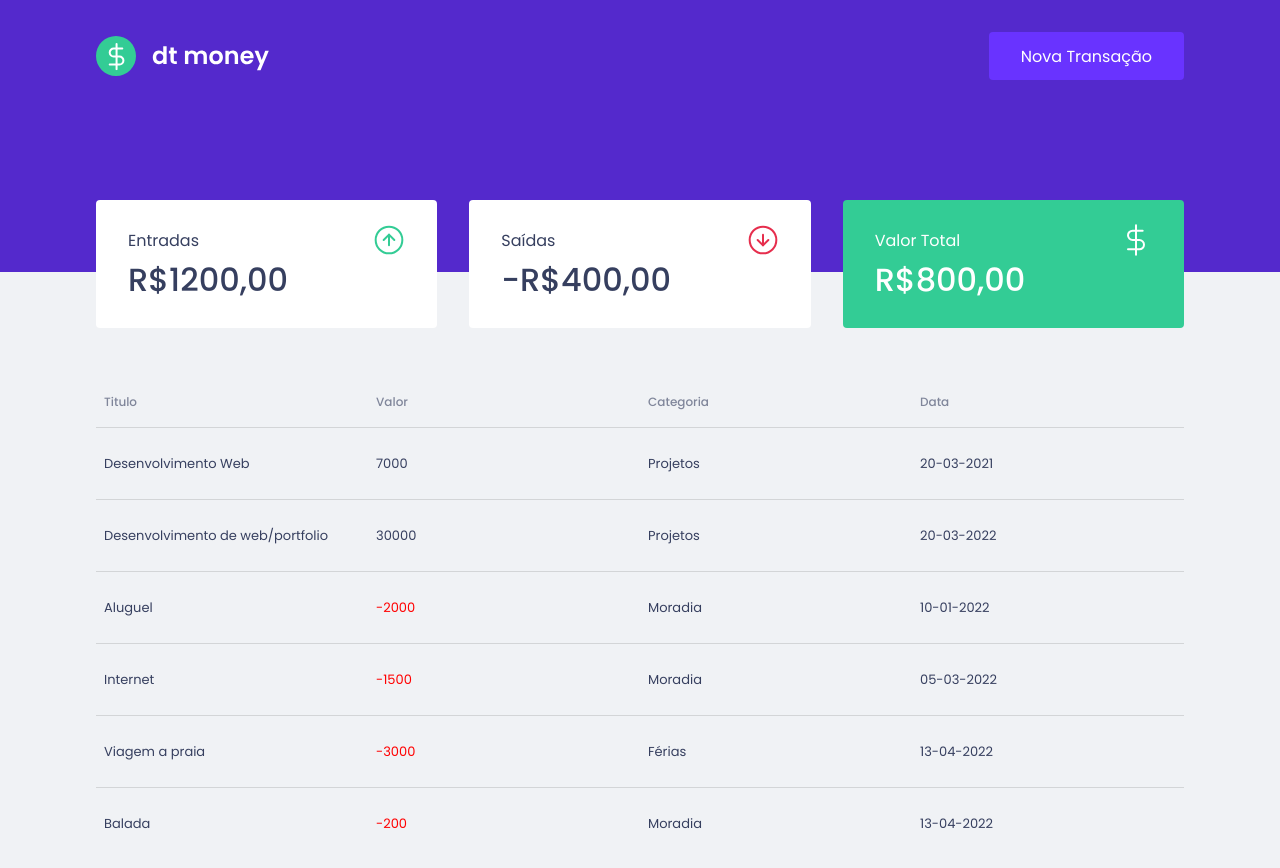
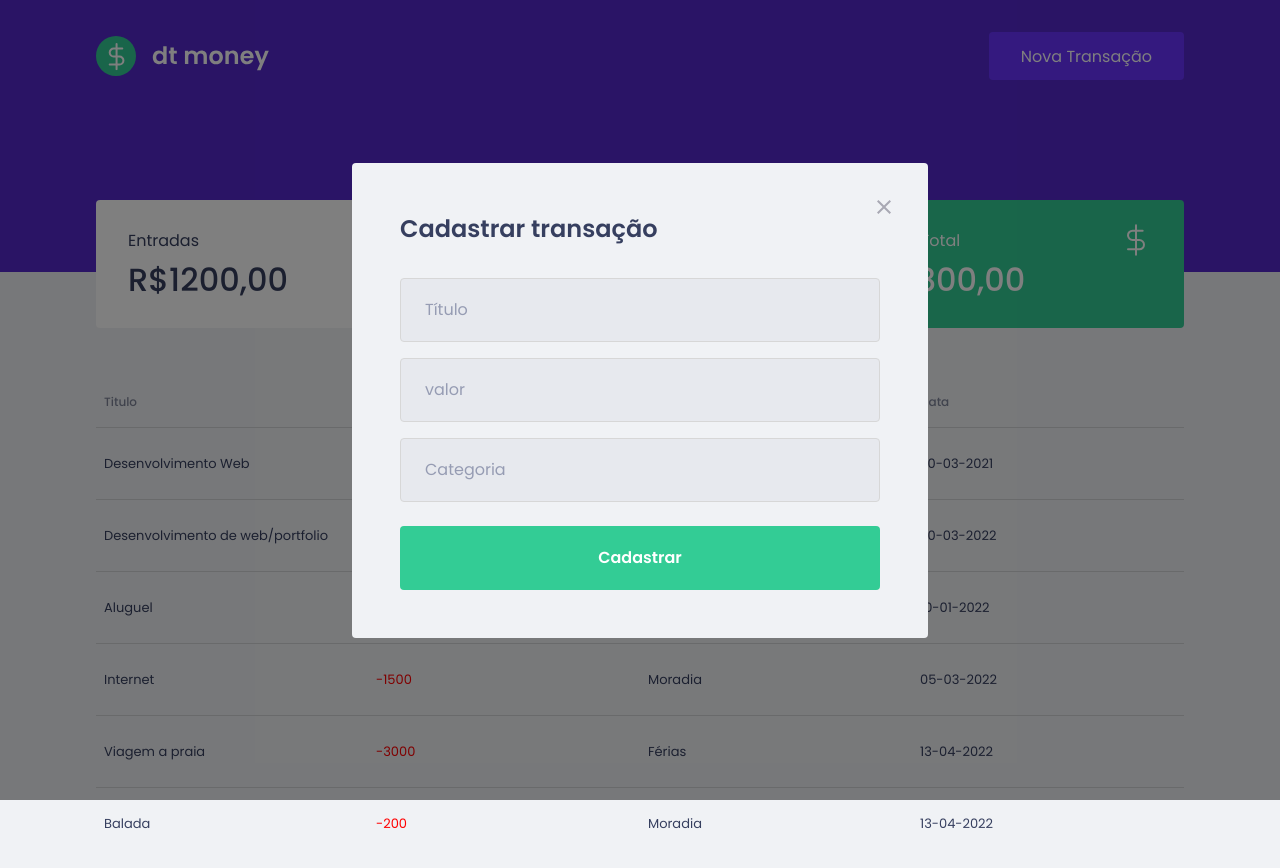
Before and after one commit to dehvieira/dt-money, a React (Vite) app: page / in a window 1280 px wide. Both pictures are taken after a click on the button "Nova Transação". Shown: the top 868 px of the page. Built offline with nearby package versions, Linux system fonts and the light colour scheme; no server answers; what miragejs would draw is missing.

Commit message:
add modal

```diff
--- a/package.json
+++ b/package.json
@@ -16,11 +16,14 @@
     "react": "^17.0.2",
     "react-data-table-component": "^7.4.7",
     "react-dom": "^17.0.2",
+    "react-modal": "^3.14.4",
+    "react-tooltip": "^4.2.21",
     "styled-components": "^5.3.3"
   },
   "devDependencies": {
     "@types/react": "^17.0.38",
     "@types/react-dom": "^17.0.11",
+    "@types/react-modal": "^3.13.1",
     "@types/styled-components": "^5.1.24",
     "@typescript-eslint/eslint-plugin": "^5.10.2",
     "@typescript-eslint/parser": "^5.10.2",
--- a/src/App.tsx
+++ b/src/App.tsx
@@ -1,14 +1,29 @@
 import { Dashboard } from 'components/Dashboard';
 import { Header } from 'components/Header';
-import React from 'react';
+import { NewTransactionModal } from 'components/NewTransactionModal';
+import React, { useState } from 'react';
+import Modal from 'react-modal';
 import { GlobalStyle } from 'styles/global';
 
+Modal.setAppElement('#root');
+
 function App() {
+  const [isNewTransactionModalOpen, setIsNewTransactionModalOpen] = useState(false);
+
+  function handleOpenNewTransactionModal() {
+    setIsNewTransactionModalOpen(true);
+  }
+
+  function handleCloseNewTransactionModal() {
+    setIsNewTransactionModalOpen(false);
+  }
+
   return (
     <>
       <GlobalStyle />
-      <Header />
+      <Header onOpenNewTransactionModal={handleOpenNewTransactionModal} />
       <Dashboard />
+      <NewTransactionModal isOpen={isNewTransactionModalOpen} onRequestClose={handleCloseNewTransactionModal} />
     </>
   );
 }
--- a/src/components/Header/index.tsx
+++ b/src/components/Header/index.tsx
@@ -3,12 +3,18 @@
 import logoImg from '../../assets/logo.svg';
 import { Container, Content } from './styles';
 
-export function Header() {
+interface IHeaderProps {
+  onOpenNewTransactionModal: () => void;
+}
+
+export function Header({ onOpenNewTransactionModal }: IHeaderProps) {
   return (
     <Container>
       <Content>
         <img src={logoImg} alt="Logo Dt money" />
-        <button>Nova Transação</button>
+        <button type="button" onClick={onOpenNewTransactionModal}>
+          Nova Transação
+        </button>
       </Content>
     </Container>
   );
--- /dev/null
+++ b/src/components/NewTransactionModal/index.tsx
@@ -0,0 +1,45 @@
+import React from 'react';
+import Modal from 'react-modal';
+import ReactTooltip from 'react-tooltip'
+import closeImg from '../../assets/close.svg'
+import {Container} from './styles';
+
+interface INewTransitionModalProps {
+  isOpen: boolean;
+  onRequestClose: () => void;
+}
+
+export function NewTransactionModal({ isOpen, onRequestClose }: INewTransitionModalProps) {
+  return (
+    <Modal
+     isOpen={isOpen}
+      onRequestClose={onRequestClose}
+        overlayClassName="react-modal-overlay"
+          className= "react-modal-content"
+    >
+
+      <button type="button" onClick={onRequestClose} className="react-modal-close" data-tip="Clique para fechar">
+          <img src={closeImg} alt="Fechar modal" />
+      </button>
+
+      <Container>
+        <ReactTooltip />
+          <h2>Cadastrar transação</h2>
+
+           <input type="text" placeholder="Título" />
+
+           <input type="number" placeholder="valor" />
+
+           <input placeholder="Categoria" />
+
+           <button type="submit">
+              Cadastrar
+           </button>
+
+      </Container>
+
+
+
+    </Modal>
+  );
+}
--- /dev/null
+++ b/src/components/NewTransactionModal/styles.ts
@@ -0,0 +1,33 @@
+import styled from 'styled-components';
+
+export const Container = styled.div`
+    h2{
+        color: var(--text-title);
+        font-size: 1.5rem;
+        margin-bottom: 2rem;
+
+    }
+
+    input{
+        width: 100%;
+        padding: 0 1.5rem;
+        height:4rem;
+        border-radius: 0.25rem;
+        border: 1px solid #d7d7d7;
+        background: #e7e9ee;
+
+        font-weight: 400;
+        font-size: 1rem;
+
+        &::placeholder{
+            color:var(--text-body);
+        }
+
+        & + input {
+            margin-top: 1rem;
+        }
+    }
+
+
+
+`;
--- a/src/services/api.ts
+++ b/src/services/api.ts
@@ -1,4 +1,5 @@
 import axios from 'axios';
+
 export const api = axios.create({
   baseURL: 'https://localhost:3000/api',
 });
--- a/src/styles/global.ts
+++ b/src/styles/global.ts
@@ -58,4 +58,77 @@
 		cursor: not-allowed;
 	}
 
+	.react-modal-overlay{
+		background: rgba(0,0,0,0.5);
+
+		position: fixed;
+		bottom: 0;
+		right: 0;
+		left: 0;
+		top: 0;
+
+		display: flex;
+		align-items: center;
+		justify-content: center;
+
+	}
+
+	.react-modal-content{
+		width: 100%;
+		max-width:576px;
+		background: var(--background);
+		padding:3rem;
+		position: relative;
+		border-radius: 0.25rem;
+	}
+
+	.react-modal-close{
+		position: absolute;
+		right: 1.5rem;
+		top: 1.5rem;
+		border: 0;
+		background: transparent;
+
+		transition: 0.2s;
+
+		&hover{
+			filter: brightness(0.9);
+		}
+	}
+
+	button[type="submit"]{
+        width: 100%;
+        padding:0  1.5rem;
+        height: 4rem;
+        background: var(--green);
+        color: var(--shape);
+        border: 0;
+        border-radius: 0.25rem;
+        font-size: 1rem;
+        margin-top:1.5rem;
+        font-weight: 600;
+
+        transition: filter 0.2s;
+
+        &:hover{
+            filter:brightness(0.9)
+        }
+
+    }
+
+	.react-modal-close{
+		position: absolute;
+		right: 1.5rem;
+		top: 1.5rem;
+		border: 0;
+		background: transparent;
+
+		transition: filter 0.2s;
+
+		&:hover{
+			filter:brightness(0.8)
+		}
+
+	}
+
 `;
```
Also changed, not shown: 1 other file (tests, documents, lock files or other folders).
